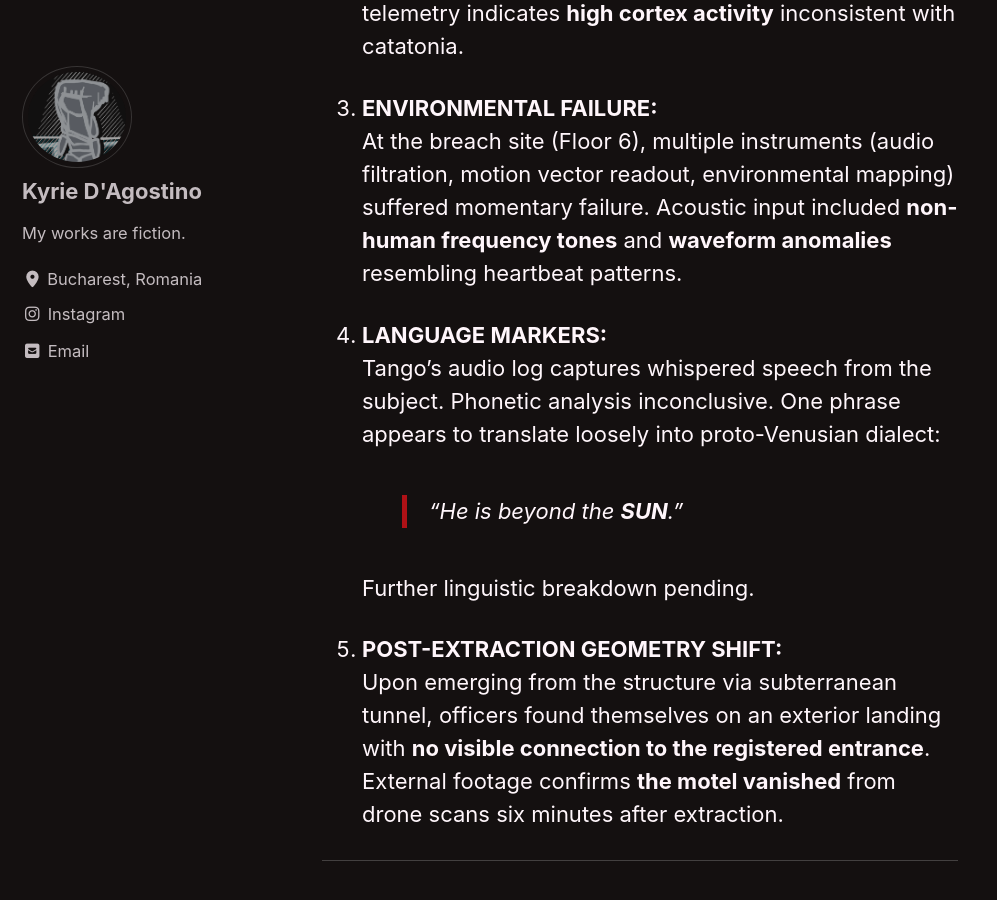
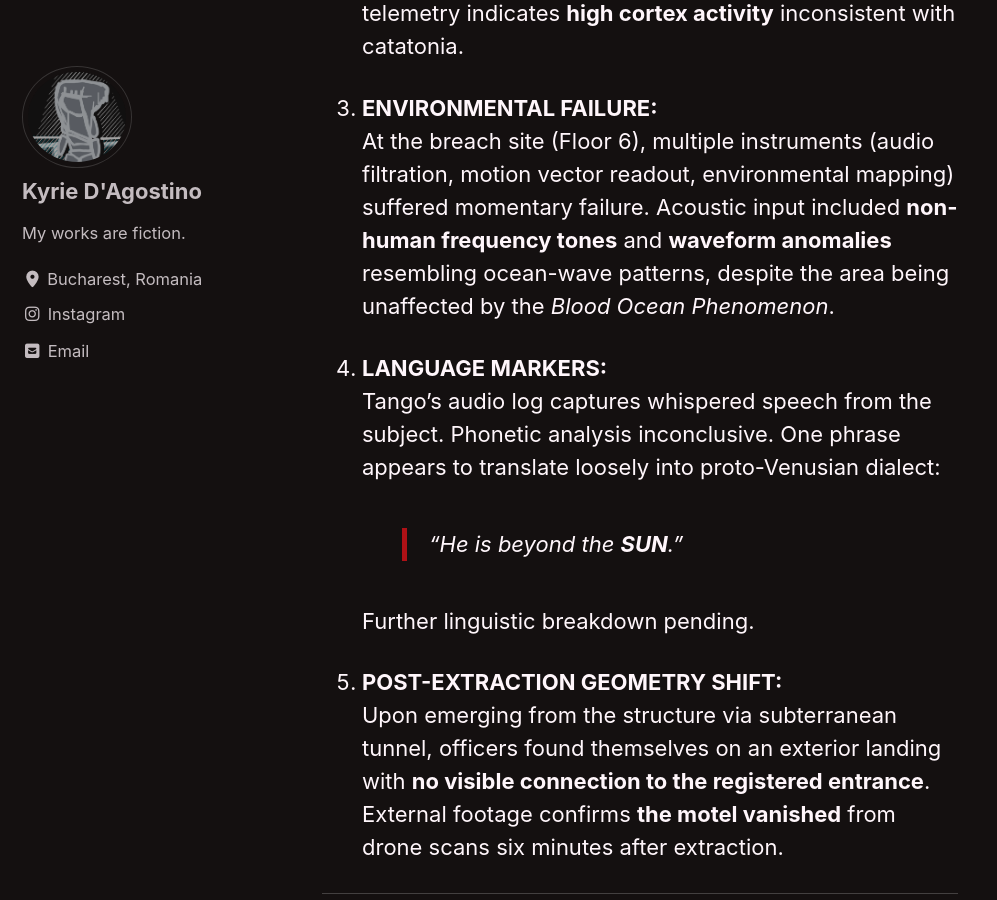
Before and after one commit to kyrie-edelweiss/edelweiss-archive, a Jekyll site: the page built from _pages/red-king.md, in a window 1280 px wide and 900 px high, scrolled down 86930 px. Shown: the whole window, without its empty margins (0-997 px from the left). Built offline with Jekyll 4.4.1, drawn with Linux system fonts in a browser that asks for light colours; cached includes are drawn as plain includes; our own code applies the rules of GitHub Pages for plain Markdown files.

Commit message:
Update red-king.md

```diff
--- a/_pages/red-king.md
+++ b/_pages/red-king.md
@@ -1887,7 +1887,7 @@ Visual and audio logs recovered from Captain Jack "Tango" Miller's BDY-RECK have
    Subject has remained **nonverbal, nonresponsive** since return to NEPTUNE quarantine sector. However, neural telemetry indicates **high cortex activity** inconsistent with catatonia.
 
 3. **ENVIRONMENTAL FAILURE:**
-   At the breach site (Floor 6), multiple instruments (audio filtration, motion vector readout, environmental mapping) suffered momentary failure. Acoustic input included **non-human frequency tones** and **waveform anomalies** resembling heartbeat patterns.
+   At the breach site (Floor 6), multiple instruments (audio filtration, motion vector readout, environmental mapping) suffered momentary failure. Acoustic input included **non-human frequency tones** and **waveform anomalies** resembling ocean-wave patterns, despite the area being unaffected by the *Blood Ocean Phenomenon*.
 
 4. **LANGUAGE MARKERS:**
    Tango’s audio log captures whispered speech from the subject. Phonetic analysis inconclusive. One phrase appears to translate loosely into proto-Venusian dialect:
```
